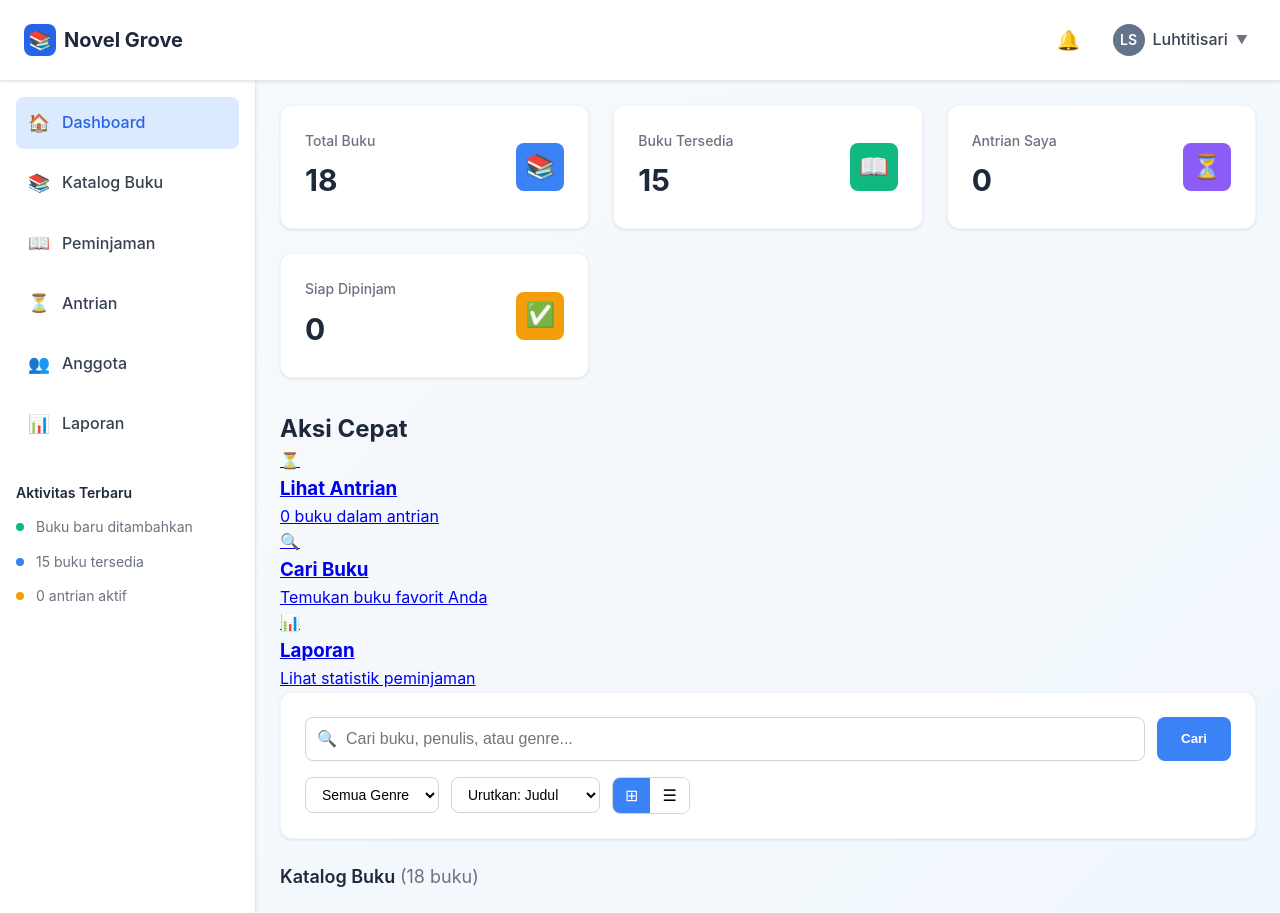
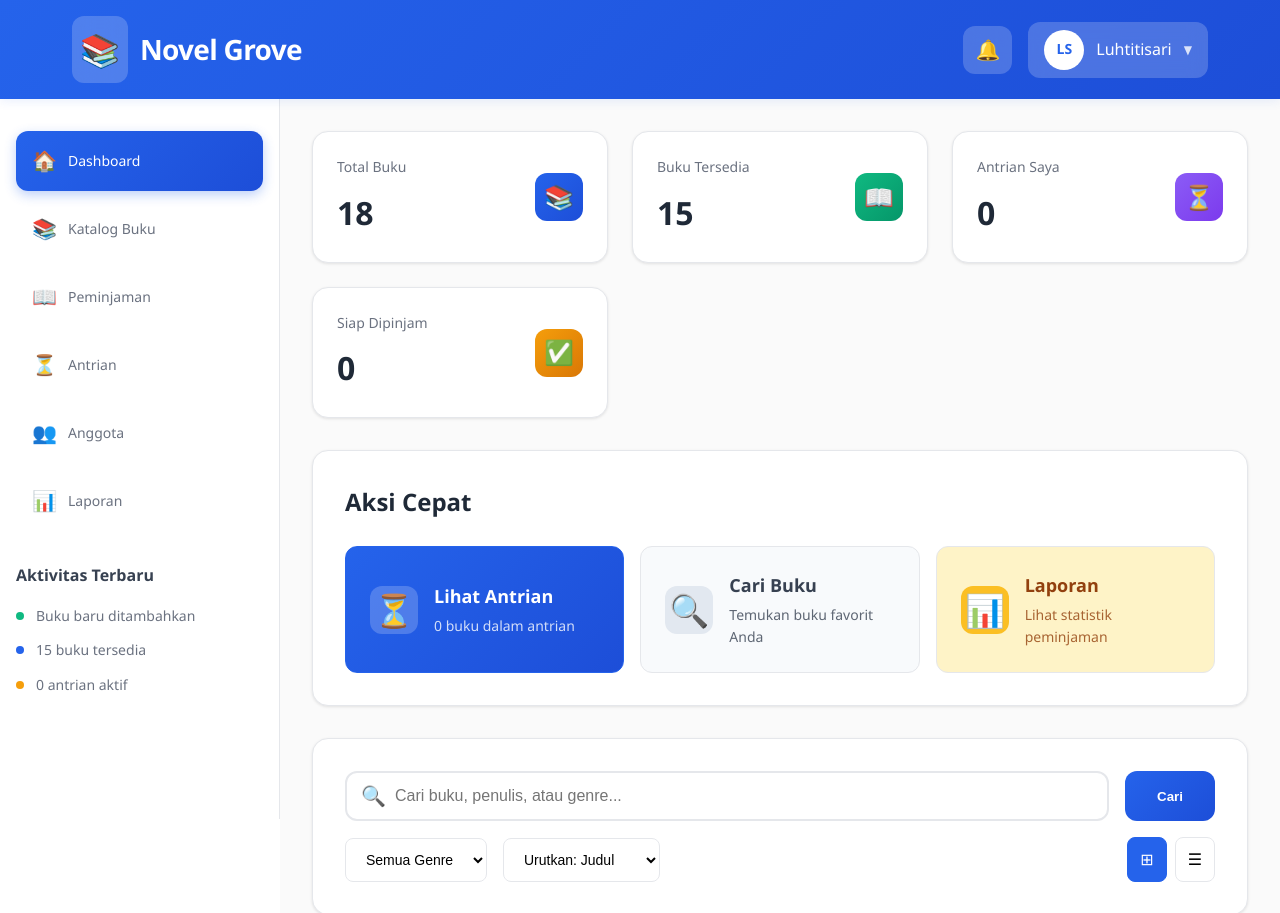
Before and after one commit to crashyet/psd-sistem-perpustakaan, a PHP site: page /src/dashboard.php in a window 1280 px wide. Shown: the top 913 px of the page. Run offline with PHP 8.4, Linux system fonts and the light colour scheme.

Commit message:
Update css dashboard

```diff
--- a/css/style.css
+++ b/css/style.css
@@ -1,33 +1,35 @@
 /* Reset and Base Styles */
 * {
-  box-sizing: border-box;
   margin: 0;
   padding: 0;
+  box-sizing: border-box;
 }
 
 body {
-  font-family: -apple-system, BlinkMacSystemFont, "Segoe UI", Roboto, "Helvetica Neue", Arial, sans-serif;
-  background: linear-gradient(135deg, #f8fafc 0%, #e0f2fe 100%);
-  color: #1e293b;
+  font-family: "Segoe UI", Tahoma, Geneva, Verdana, sans-serif;
+  background-color: #ffffff;
+  color: #1f2937;
   line-height: 1.6;
 }
 
-/* Header */
+/* Header Styles */
 .header {
-  background: white;
-  border-bottom: 1px solid #e2e8f0;
-  box-shadow: 0 1px 3px rgba(0, 0, 0, 0.1);
+  background: linear-gradient(135deg, #2563eb 0%, #1d4ed8 100%);
+  color: white;
+  padding: 1rem 0;
+  box-shadow: 0 2px 10px rgba(37, 99, 235, 0.1);
   position: sticky;
   top: 0;
   z-index: 100;
 }
 
 .header-content {
+  max-width: 1200px;
+  margin: 0 auto;
+  padding: 0 2rem;
   display: flex;
+  justify-content: space-between;
   align-items: center;
-  justify-content: space-between;
-  padding: 1rem 1.5rem;
-  max-width: 100%;
 }
 
 .header-left {
@@ -38,24 +40,21 @@ body {
 .logo {
   display: flex;
   align-items: center;
-  gap: 0.5rem;
+  gap: 0.75rem;
 }
 
 .logo-icon {
-  width: 2rem;
-  height: 2rem;
-  background: #2563eb;
-  border-radius: 0.5rem;
-  display: flex;
-  align-items: center;
-  justify-content: center;
-  font-size: 1.2rem;
+  font-size: 2rem;
+  background: rgba(255, 255, 255, 0.2);
+  padding: 0.5rem;
+  border-radius: 12px;
+  backdrop-filter: blur(10px);
 }
 
 .logo h1 {
-  font-size: 1.25rem;
+  font-size: 1.75rem;
   font-weight: 700;
-  color: #1e293b;
+  letter-spacing: -0.025em;
 }
 
 .header-right {
@@ -64,55 +63,85 @@ body {
   gap: 1rem;
 }
 
+.queue-notification {
+  display: flex;
+  align-items: center;
+  gap: 0.5rem;
+  background: rgba(255, 255, 255, 0.2);
+  padding: 0.5rem 1rem;
+  border-radius: 20px;
+  backdrop-filter: blur(10px);
+}
+
+.queue-badge {
+  background: #ef4444;
+  color: white;
+  font-size: 0.75rem;
+  font-weight: 600;
+  padding: 0.25rem 0.5rem;
+  border-radius: 10px;
+  min-width: 1.5rem;
+  text-align: center;
+}
+
+.queue-text {
+  font-size: 0.875rem;
+  font-weight: 500;
+}
+
 .notification-btn {
-  background: none;
+  background: rgba(255, 255, 255, 0.2);
   border: none;
-  font-size: 1.2rem;
+  color: white;
+  padding: 0.75rem;
+  border-radius: 12px;
   cursor: pointer;
-  padding: 0.5rem;
-  border-radius: 0.375rem;
-  transition: background-color 0.2s;
+  font-size: 1.25rem;
+  transition: all 0.3s ease;
+  backdrop-filter: blur(10px);
 }
 
 .notification-btn:hover {
-  background: #f1f5f9;
+  background: rgba(255, 255, 255, 0.3);
+  transform: translateY(-2px);
 }
 
 .user-menu {
   display: flex;
   align-items: center;
-  gap: 0.5rem;
+  gap: 0.75rem;
+  background: rgba(255, 255, 255, 0.2);
+  padding: 0.5rem 1rem;
+  border-radius: 12px;
   cursor: pointer;
-  padding: 0.5rem;
-  border-radius: 0.375rem;
-  transition: background-color 0.2s;
+  transition: all 0.3s ease;
+  backdrop-filter: blur(10px);
 }
 
 .user-menu:hover {
-  background: #f1f5f9;
+  background: rgba(255, 255, 255, 0.3);
 }
 
 .user-avatar {
-  width: 2rem;
-  height: 2rem;
-  background: #64748b;
-  color: white;
+  width: 2.5rem;
+  height: 2.5rem;
+  background: white;
+  color: #2563eb;
   border-radius: 50%;
   display: flex;
   align-items: center;
   justify-content: center;
+  font-weight: 600;
   font-size: 0.875rem;
-  font-weight: 600;
 }
 
 .user-name {
   font-weight: 500;
-  color: #374151;
 }
 
 .dropdown-arrow {
   font-size: 0.75rem;
-  color: #6b7280;
+  opacity: 0.8;
 }
 
 /* Layout */
@@ -123,17 +152,18 @@ body {
 
 /* Sidebar */
 .sidebar {
-  width: 16rem;
-  background: white;
-  border-right: 1px solid #e2e8f0;
-  box-shadow: 0 1px 3px rgba(0, 0, 0, 0.1);
-  padding: 1rem;
+  width: 280px;
+  background: #ffffff;
+  border-right: 1px solid #e5e7eb;
+  padding: 2rem 0;
+  position: sticky;
+  top: 80px;
+  height: calc(100vh - 80px);
+  overflow-y: auto;
 }
 
 .sidebar-nav {
-  display: flex;
-  flex-direction: column;
-  gap: 0.5rem;
+  padding: 0 1rem;
   margin-bottom: 2rem;
 }
 
@@ -141,37 +171,59 @@ body {
   display: flex;
   align-items: center;
   gap: 0.75rem;
-  padding: 0.75rem;
-  border-radius: 0.5rem;
+  padding: 0.875rem 1rem;
+  margin-bottom: 0.5rem;
+  border-radius: 12px;
   text-decoration: none;
-  color: #374151;
-  transition: all 0.2s;
+  color: #6b7280;
+  transition: all 0.3s ease;
   font-weight: 500;
+  position: relative;
 }
 
 .nav-item:hover {
-  background: #f1f5f9;
+  background: #f3f4f6;
   color: #2563eb;
+  transform: translateX(4px);
 }
 
 .nav-item.active {
-  background: #dbeafe;
-  color: #2563eb;
+  background: linear-gradient(135deg, #2563eb 0%, #1d4ed8 100%);
+  color: white;
+  box-shadow: 0 4px 12px rgba(37, 99, 235, 0.3);
 }
 
 .nav-icon {
-  font-size: 1.1rem;
+  font-size: 1.25rem;
+  width: 1.5rem;
+  text-align: center;
+}
+
+.nav-text {
+  font-size: 0.875rem;
+  flex: 1;
+}
+
+.nav-badge {
+  background: #ef4444;
+  color: white;
+  font-size: 0.75rem;
+  font-weight: 600;
+  padding: 0.25rem 0.5rem;
+  border-radius: 10px;
+  min-width: 1.25rem;
+  text-align: center;
 }
 
 .recent-activity {
-  margin-top: 2rem;
+  padding: 0 1rem;
 }
 
 .recent-activity h3 {
-  font-size: 0.875rem;
+  font-size: 1rem;
   font-weight: 600;
-  color: #1e293b;
-  margin-bottom: 0.75rem;
+  color: #374151;
+  margin-bottom: 1rem;
 }
 
 .activity-list {
@@ -189,26 +241,75 @@ body {
 }
 
 .activity-dot {
-  width: 0.5rem;
-  height: 0.5rem;
+  width: 8px;
+  height: 8px;
   border-radius: 50%;
+  flex-shrink: 0;
 }
 
 .activity-dot.green {
   background: #10b981;
 }
 .activity-dot.blue {
-  background: #3b82f6;
+  background: #2563eb;
 }
 .activity-dot.orange {
   background: #f59e0b;
+}
+.activity-dot.purple {
+  background: #8b5cf6;
 }
 
 /* Main Content */
 .main-content {
   flex: 1;
-  padding: 1.5rem;
+  padding: 2rem;
+  background: #fafafa;
   overflow-y: auto;
+}
+
+/* Alert Messages */
+.alert {
+  display: flex;
+  align-items: center;
+  gap: 0.75rem;
+  padding: 1rem 1.25rem;
+  border-radius: 12px;
+  margin-bottom: 2rem;
+  font-weight: 500;
+  transition: all 0.3s ease;
+  position: relative;
+}
+
+.alert-success {
+  background: #dcfce7;
+  color: #166534;
+  border: 1px solid #bbf7d0;
+}
+
+.alert-error {
+  background: #fef2f2;
+  color: #dc2626;
+  border: 1px solid #fecaca;
+}
+
+.alert-icon {
+  font-size: 1.25rem;
+}
+
+.alert-close {
+  position: absolute;
+  right: 1rem;
+  background: none;
+  border: none;
+  font-size: 1.25rem;
+  cursor: pointer;
+  color: inherit;
+  opacity: 0.7;
+}
+
+.alert-close:hover {
+  opacity: 1;
 }
 
 /* Stats Grid */
@@ -221,35 +322,45 @@ body {
 
 .stat-card {
   background: white;
-  border-radius: 0.75rem;
+  border-radius: 16px;
   padding: 1.5rem;
   box-shadow: 0 1px 3px rgba(0, 0, 0, 0.1);
-  border: 1px solid #f1f5f9;
+  border: 1px solid #e5e7eb;
+  transition: all 0.3s ease;
+}
+
+.stat-card:hover {
+  transform: translateY(-4px);
+  box-shadow: 0 8px 25px rgba(0, 0, 0, 0.1);
 }
 
 .stat-content {
   display: flex;
+  justify-content: space-between;
   align-items: center;
-  justify-content: space-between;
+}
+
+.stat-info {
+  flex: 1;
 }
 
 .stat-title {
   font-size: 0.875rem;
+  color: #6b7280;
+  margin-bottom: 0.5rem;
   font-weight: 500;
-  color: #6b7280;
-  margin-bottom: 0.25rem;
 }
 
 .stat-value {
-  font-size: 1.875rem;
+  font-size: 2rem;
   font-weight: 700;
-  color: #1e293b;
+  color: #1f2937;
 }
 
 .stat-icon {
   width: 3rem;
   height: 3rem;
-  border-radius: 0.5rem;
+  border-radius: 12px;
   display: flex;
   align-items: center;
   justify-content: center;
@@ -258,26 +369,113 @@ body {
 }
 
 .stat-icon.blue {
-  background: #3b82f6;
+  background: linear-gradient(135deg, #2563eb 0%, #1d4ed8 100%);
 }
 .stat-icon.green {
-  background: #10b981;
+  background: linear-gradient(135deg, #10b981 0%, #059669 100%);
 }
 .stat-icon.purple {
-  background: #8b5cf6;
+  background: linear-gradient(135deg, #8b5cf6 0%, #7c3aed 100%);
 }
 .stat-icon.orange {
-  background: #f59e0b;
+  background: linear-gradient(135deg, #f59e0b 0%, #d97706 100%);
+}
+
+/* Quick Actions */
+.quick-actions {
+  background: white;
+  border-radius: 16px;
+  padding: 2rem;
+  margin-bottom: 2rem;
+  box-shadow: 0 1px 3px rgba(0, 0, 0, 0.1);
+  border: 1px solid #e5e7eb;
+}
+
+.quick-actions h2 {
+  font-size: 1.5rem;
+  font-weight: 600;
+  color: #1f2937;
+  margin-bottom: 1.5rem;
+}
+
+.action-buttons {
+  display: grid;
+  grid-template-columns: repeat(auto-fit, minmax(250px, 1fr));
+  gap: 1rem;
+}
+
+.action-btn {
+  display: flex;
+  align-items: center;
+  gap: 1rem;
+  padding: 1.5rem;
+  border-radius: 12px;
+  text-decoration: none;
+  transition: all 0.3s ease;
+  border: 1px solid #e5e7eb;
+}
+
+.action-btn.primary {
+  background: linear-gradient(135deg, #2563eb 0%, #1d4ed8 100%);
+  color: white;
+  border-color: #2563eb;
+}
+
+.action-btn.secondary {
+  background: #f8fafc;
+  color: #374151;
+}
+
+.action-btn.tertiary {
+  background: #fef3c7;
+  color: #92400e;
+}
+
+.action-btn:hover {
+  transform: translateY(-2px);
+  box-shadow: 0 4px 12px rgba(0, 0, 0, 0.1);
+}
+
+.action-icon {
+  font-size: 2rem;
+  width: 3rem;
+  height: 3rem;
+  display: flex;
+  align-items: center;
+  justify-content: center;
+  border-radius: 12px;
+  background: rgba(255, 255, 255, 0.2);
+  flex-shrink: 0;
+}
+
+.action-btn.secondary .action-icon {
+  background: #e2e8f0;
+}
+
+.action-btn.tertiary .action-icon {
+  background: #fbbf24;
+  color: white;
+}
+
+.action-content h3 {
+  font-size: 1.125rem;
+  font-weight: 600;
+  margin-bottom: 0.25rem;
+}
+
+.action-content p {
+  font-size: 0.875rem;
+  opacity: 0.8;
 }
 
 /* Search Section */
 .search-section {
   background: white;
-  border-radius: 0.75rem;
-  padding: 1.5rem;
-  margin-bottom: 1.5rem;
+  border-radius: 16px;
+  padding: 2rem;
+  margin-bottom: 2rem;
   box-shadow: 0 1px 3px rgba(0, 0, 0, 0.1);
-  border: 1px solid #f1f5f9;
+  border: 1px solid #e5e7eb;
 }
 
 .search-container {
@@ -286,52 +484,54 @@ body {
 
 .search-form {
   display: flex;
-  gap: 0.75rem;
+  gap: 1rem;
   margin-bottom: 1rem;
 }
 
 .search-input-container {
+  flex: 1;
   position: relative;
-  flex: 1;
 }
 
 .search-icon {
   position: absolute;
-  left: 0.75rem;
+  left: 1rem;
   top: 50%;
   transform: translateY(-50%);
-  color: #9ca3af;
-  font-size: 1rem;
+  color: #6b7280;
+  font-size: 1.25rem;
 }
 
 .search-input {
   width: 100%;
-  padding: 0.75rem 0.75rem 0.75rem 2.5rem;
-  border: 1px solid #d1d5db;
-  border-radius: 0.5rem;
+  padding: 0.875rem 1rem 0.875rem 3rem;
+  border: 2px solid #e5e7eb;
+  border-radius: 12px;
   font-size: 1rem;
-  transition: all 0.2s;
+  transition: all 0.3s ease;
 }
 
 .search-input:focus {
   outline: none;
-  border-color: #3b82f6;
-  box-shadow: 0 0 0 3px rgba(59, 130, 246, 0.1);
+  border-color: #2563eb;
+  box-shadow: 0 0 0 3px rgba(37, 99, 235, 0.1);
 }
 
 .search-btn {
-  padding: 0.75rem 1.5rem;
-  background: #3b82f6;
+  padding: 0.875rem 2rem;
+  background: linear-gradient(135deg, #2563eb 0%, #1d4ed8 100%);
   color: white;
   border: none;
-  border-radius: 0.5rem;
+  border-radius: 12px;
   font-weight: 600;
   cursor: pointer;
-  transition: background-color 0.2s;
+  transition: all 0.3s ease;
 }
 
 .search-btn:hover {
-  background: #2563eb;
+  background: linear-gradient(135deg, #1d4ed8 0%, #1e40af 100%);
+  transform: translateY(-2px);
+  box-shadow: 0 4px 12px rgba(37, 99, 235, 0.3);
 }
 
 /* Search History */
@@ -398,36 +592,39 @@ body {
   text-align: left;
 }
 
+.history-query:hover {
+  color: #2563eb;
+}
+
 .history-icon {
-  color: #9ca3af;
+  color: #6b7280;
 }
 
 .delete-history {
   background: none;
   border: none;
+  color: #ef4444;
   cursor: pointer;
-  color: #9ca3af;
-  font-size: 0.75rem;
   padding: 0.25rem;
-  border-radius: 0.25rem;
-  transition: color 0.2s;
+  border-radius: 4px;
 }
 
 .delete-history:hover {
-  color: #ef4444;
+  background: #fef2f2;
 }
 
 /* Filters */
 .filters {
   display: flex;
-  gap: 0.75rem;
+  gap: 1rem;
   align-items: center;
+  flex-wrap: wrap;
 }
 
 .filter-select {
-  padding: 0.5rem 0.75rem;
-  border: 1px solid #d1d5db;
-  border-radius: 0.5rem;
+  padding: 0.75rem 1rem;
+  border: 1px solid #e5e7eb;
+  border-radius: 8px;
   background: white;
   font-size: 0.875rem;
   cursor: pointer;
@@ -435,43 +632,44 @@ body {
 
 .view-toggle {
   display: flex;
-  border: 1px solid #d1d5db;
-  border-radius: 0.5rem;
-  overflow: hidden;
+  gap: 0.5rem;
+  margin-left: auto;
 }
 
 .view-btn {
-  padding: 0.5rem 0.75rem;
+  padding: 0.75rem;
+  border: 1px solid #e5e7eb;
   background: white;
-  border: none;
+  border-radius: 8px;
   cursor: pointer;
   font-size: 1rem;
-  transition: all 0.2s;
+  transition: all 0.3s ease;
 }
 
 .view-btn.active {
-  background: #3b82f6;
+  background: #2563eb;
   color: white;
-}
-
-.view-btn:hover:not(.active) {
-  background: #f1f5f9;
+  border-color: #2563eb;
 }
 
 /* Results Header */
 .results-header {
-  margin-bottom: 1.5rem;
+  margin-bottom: 2rem;
 }
 
 .results-header h2 {
-  font-size: 1.125rem;
+  font-size: 1.5rem;
   font-weight: 600;
-  color: #1e293b;
+  color: #1f2937;
+  display: flex;
+  align-items: center;
+  gap: 0.5rem;
 }
 
 .results-count {
+  font-size: 1rem;
+  font-weight: 400;
   color: #6b7280;
-  font-weight: 400;
 }
 
 /* Books Grid */
```
Also changed, not shown: other parts of css/style.css (+153 -123 lines).
